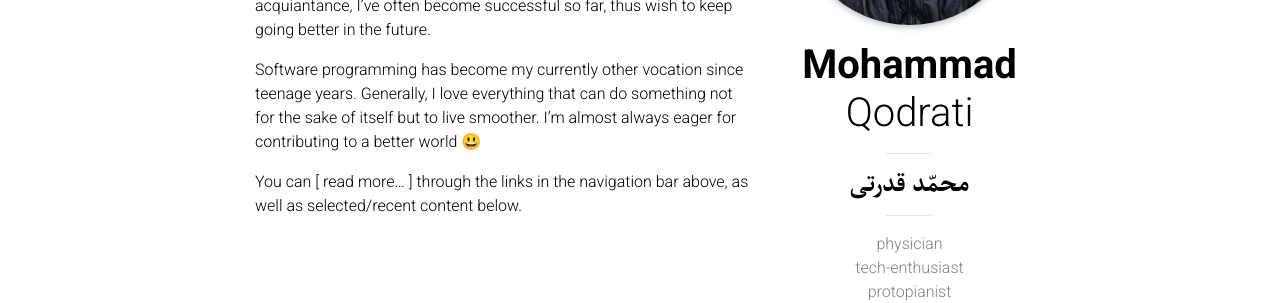
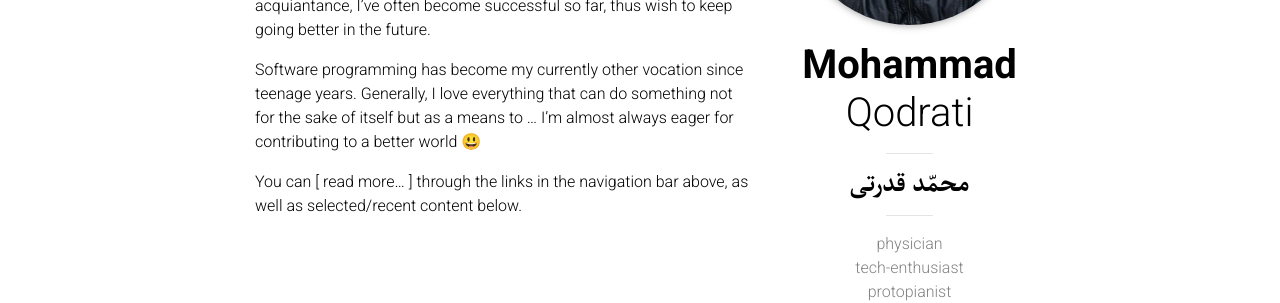
Before and after one commit to qomhmd/qomhmd.github.io, a Jekyll site: the page built from _pages/about.md, in a window 1280 px wide and 1280 px high. Shown: the part 312-615 px from the top of the window. Built offline with Jekyll 4.4.1, drawn with Linux system fonts in a browser that asks for light colours; comment, search, counter and statistics services are not loaded; a style sheet for code colours, icons or effects is not loaded.

Commit message:
update "about" corpus body

```diff
--- a/_pages/about.md
+++ b/_pages/about.md
@@ -23,6 +23,6 @@ I'm an MD graduate in general medicine from Tehran University of Medical Science
 
 Having been born in a <a href="https://en.wikipedia.org/wiki/Boshruyeh" title="Boshruyeh, Khorasan, Iran" target="_blank">somewhat rural area</a>, I had no option but to lead the insurmountable life. After intermittent tries with the help of my acquiantance, I've often become successful so far, thus wish to keep going better in the future.
 
-Software programming has become my currently other vocation since teenage years. Generally, I love everything that can do something not for the sake of itself but to live smoother. I'm almost always eager for contributing to a better world 😃
+Software programming has become my currently other vocation since teenage years. Generally, I love everything that can do something not for the sake of itself but as a means to ... I'm almost always eager for contributing to a better world 😃
 
 You can [ read more... ] through the links in the navigation bar above, as well as selected/recent content below.
```
